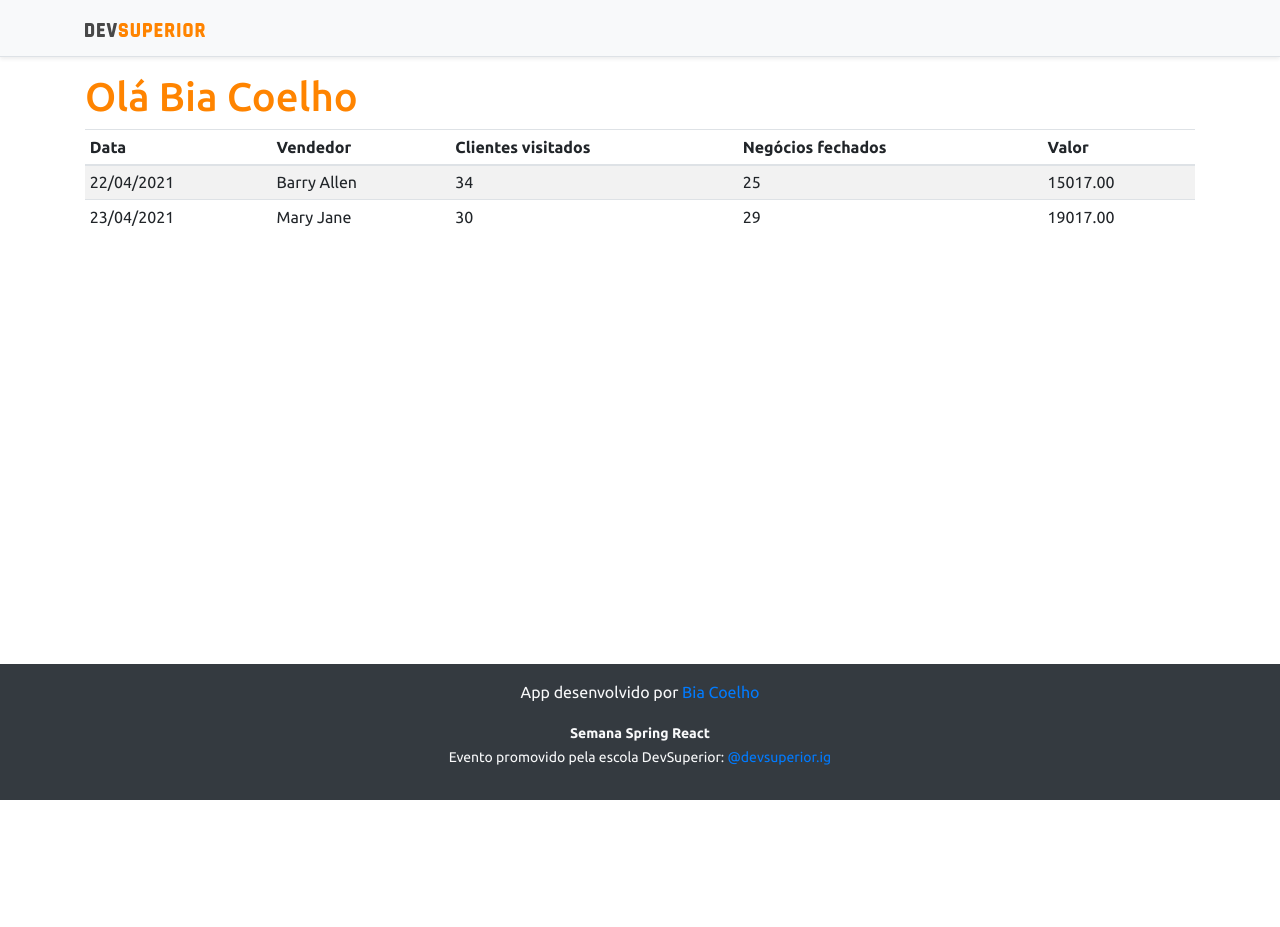
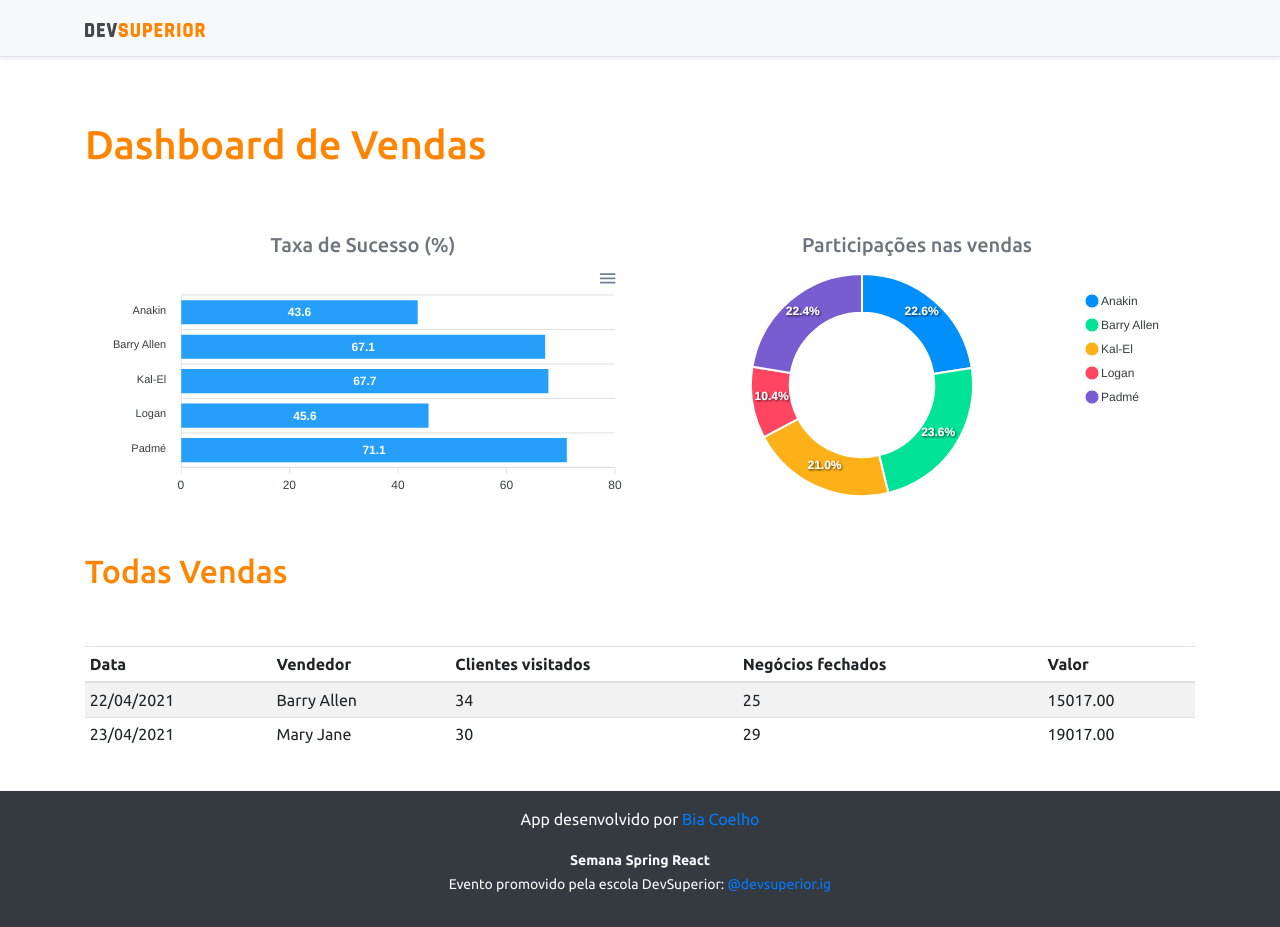
Before and after one commit to beatriz-dadalto/dsvendas-java-react-devSuperior, a React (Create React App) app in the folder frontend/: page /dashboard in a window 1280 px wide. Before the commit the page ends 800 px from the top, so only its background shows below. Built offline with nearby package versions, Linux system fonts and the light colour scheme.

Commit message:
Static charts

```diff
--- a/frontend/package.json
+++ b/frontend/package.json
@@ -12,10 +12,12 @@
     "@types/node": "^12.0.0",
     "@types/react": "^17.0.0",
     "@types/react-dom": "^17.0.0",
+    "apexcharts": "^3.26.1",
     "bootstrap": "^4.6.0",
     "jquery": "1.9.1",
     "popper.js": "^1.16.1",
     "react": "^17.0.2",
+    "react-apexcharts": "^1.3.9",
     "react-dom": "^17.0.2",
     "react-scripts": "4.0.3",
     "typescript": "^4.1.2",
--- a/frontend/src/App.tsx
+++ b/frontend/src/App.tsx
@@ -1,4 +1,6 @@
+import BarChart from 'assets/components/BarChart';
 import DataTable from 'assets/components/DataTable';
+import DonutChart from 'assets/components/DonutChart';
 import Footer from 'assets/components/Footer';
 import NavBar from 'assets/components/NavBar/indext';
 
@@ -7,7 +9,23 @@
     <>
       <NavBar />
       <div className="container">
-        <h1 className="text-primary">Olá Bia Coelho</h1>
+        <h1 className="text-primary py-5">Dashboard de Vendas</h1>
+
+        <div className="row px-3 py-2">
+          <div className="col-sm-6">
+            <h5 className="text-center text-secondary">Taxa de Sucesso (%)</h5>
+            <BarChart />
+          </div>
+          <div className="col-sm-6">
+            <h5 className="text-center text-secondary">
+              Participações nas vendas
+            </h5>
+            <DonutChart />
+          </div>
+        </div>
+        <div className="py-4">
+          <h2 className="text-primary">Todas Vendas</h2>
+        </div>
         <DataTable />
       </div>
       <Footer />
--- /dev/null
+++ b/frontend/src/assets/components/BarChart/index.tsx
@@ -0,0 +1,37 @@
+import Chart from 'react-apexcharts';
+
+const BarChart = () => {
+  const options = {
+    plotOptions: {
+      bar: {
+        horizontal: true,
+      },
+    },
+  };
+
+  const mockData = {
+    labels: {
+      categories: ['Anakin', 'Barry Allen', 'Kal-El', 'Logan', 'Padmé'],
+    },
+    series: [
+      {
+        name: '% Sucesso',
+        data: [43.6, 67.1, 67.7, 45.6, 71.1],
+      },
+    ],
+  };
+
+  return (
+    <Chart
+      options={{
+        ...options,
+        xaxis: mockData.labels,
+      }}
+      series={mockData.series}
+      type="bar"
+      height="240"
+    />
+  );
+};
+
+export default BarChart;
--- a/frontend/src/assets/components/DataTable/index.tsx
+++ b/frontend/src/assets/components/DataTable/index.tsx
@@ -1,6 +1,6 @@
 const DataTable = () => {
   return (
-    <div className="table-responsive">
+    <div className="table-responsive py-4">
       <table className="table table-striped table-sm">
         <thead>
           <tr>
--- /dev/null
+++ b/frontend/src/assets/components/DonutChart/index.tsx
@@ -0,0 +1,24 @@
+import Chart from 'react-apexcharts';
+
+const DonutChart = () => {
+  const mockData = {
+    series: [477138, 499928, 444867, 220426, 473088],
+    labels: ['Anakin', 'Barry Allen', 'Kal-El', 'Logan', 'Padmé'],
+  };
+
+  const options = {
+    legend: {
+      show: true,
+    },
+  };
+  return (
+    <Chart
+      options={{ ...options, labels: mockData.labels}}
+      series={mockData.series}
+      type="donut"
+      height="240"
+    />
+  );
+};
+
+export default DonutChart;
```
Also changed, not shown: 1 other file (tests, documents, lock files or other folders).
